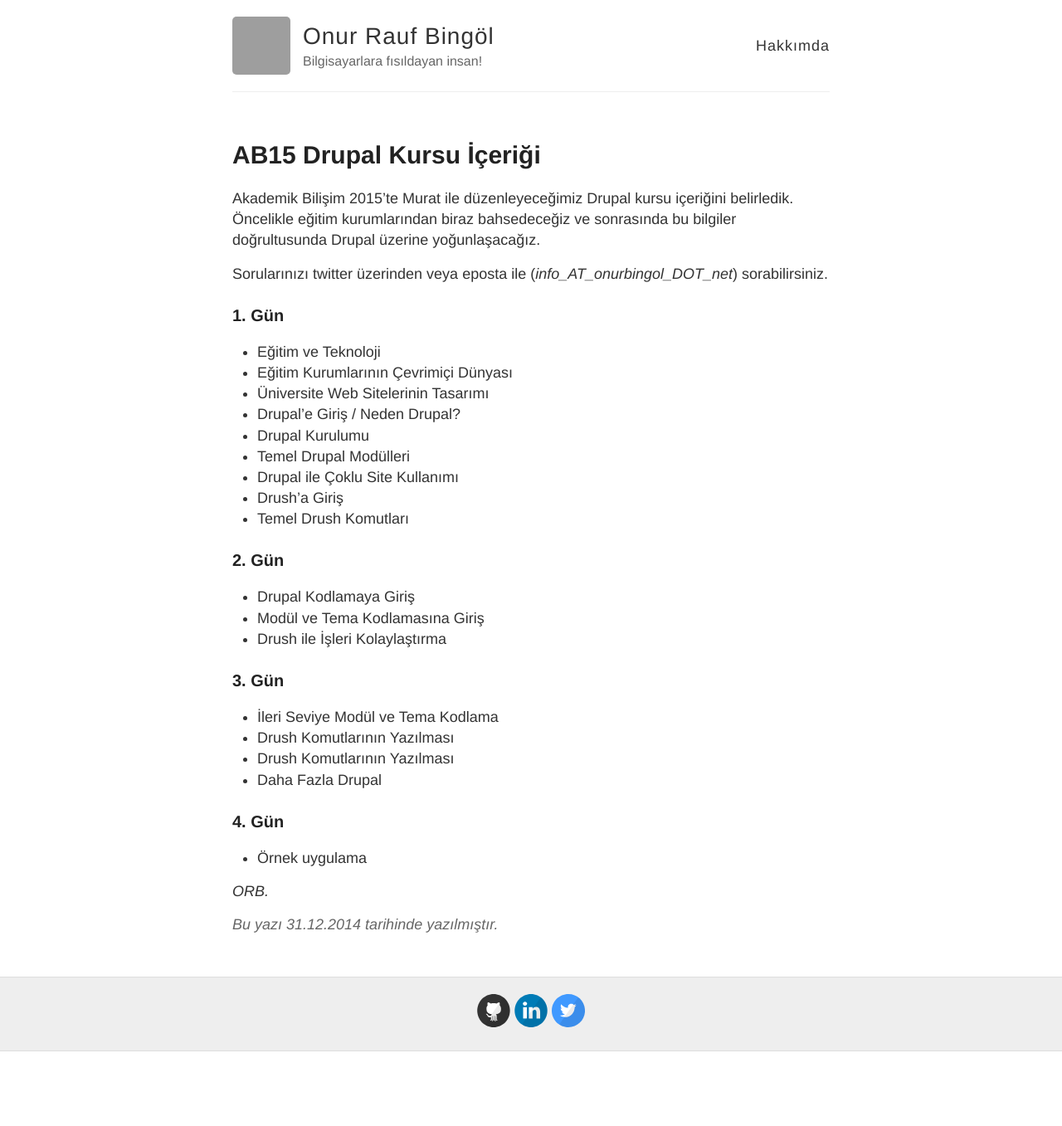
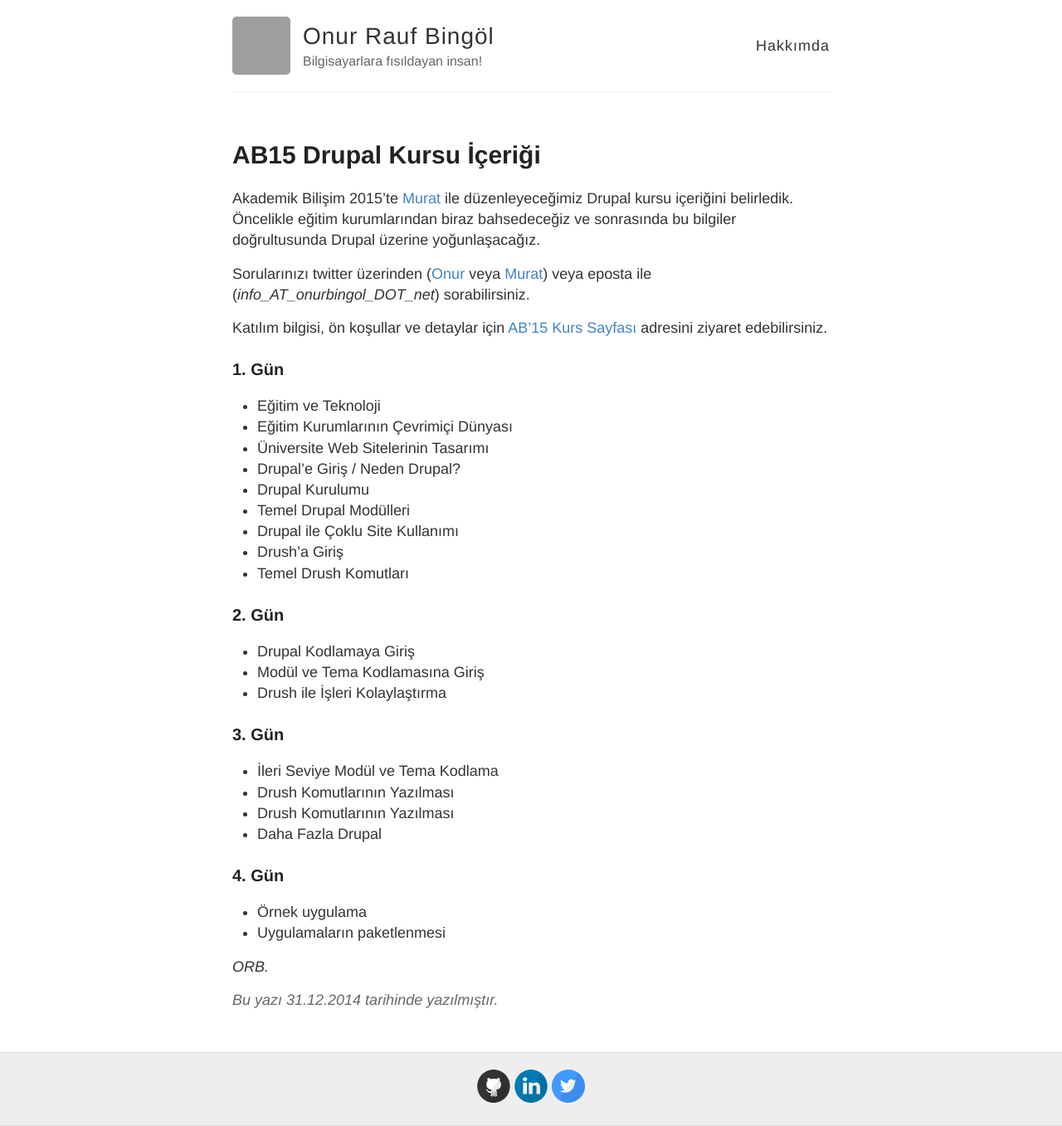
Before and after one commit to orbingol/orbingol.github.io, a Jekyll site: the page built from _posts/2014-12-31-ab2015-drupal-kursu-icerigi.md, in a window 1280 px wide. Shown: the whole page at 83% size. Built offline with Jekyll 4.4.1, drawn with Linux system fonts in a browser that asks for light colours; comment, search, counter and statistics services are not loaded; before the commit the page ends 1267 px from its top, so only the background shows below that; grey boxes are pictures that could not be loaded.

Commit message:
Updated "AB15 Drupal Kurs Icerigi" post.

```diff
--- a/_posts/2014-12-31-ab2015-drupal-kursu-icerigi.md
+++ b/_posts/2014-12-31-ab2015-drupal-kursu-icerigi.md
@@ -8,9 +8,11 @@
 - ab2015
 ---
 
-Akademik Bilişim 2015'te Murat ile düzenleyeceğimiz Drupal kursu içeriğini belirledik.  Öncelikle eğitim kurumlarından biraz bahsedeceğiz ve sonrasında bu bilgiler doğrultusunda Drupal üzerine yoğunlaşacağız.
+Akademik Bilişim 2015'te [Murat](http://www.muratduman.com) ile düzenleyeceğimiz Drupal kursu içeriğini belirledik.  Öncelikle eğitim kurumlarından biraz bahsedeceğiz ve sonrasında bu bilgiler doğrultusunda Drupal üzerine yoğunlaşacağız.
 
-Sorularınızı twitter üzerinden veya eposta ile (*info_AT_onurbingol_DOT_net*) sorabilirsiniz.
+Sorularınızı twitter üzerinden ([Onur](https://twtitter.com/orbingol) veya [Murat](https://twitter.com/mduman)) veya eposta ile (*info_AT_onurbingol_DOT_net*) sorabilirsiniz.
+
+Katılım bilgisi, ön koşullar ve detaylar için [AB'15 Kurs Sayfası](http://ab.org.tr/ab15/Kurs/164.html) adresini ziyaret edebilirsiniz.
 
 ### 1. Gün
 
@@ -40,5 +42,6 @@
 ### 4. Gün
 
 * Örnek uygulama
+* Uygulamaların paketlenmesi
 
 *ORB.*
```
